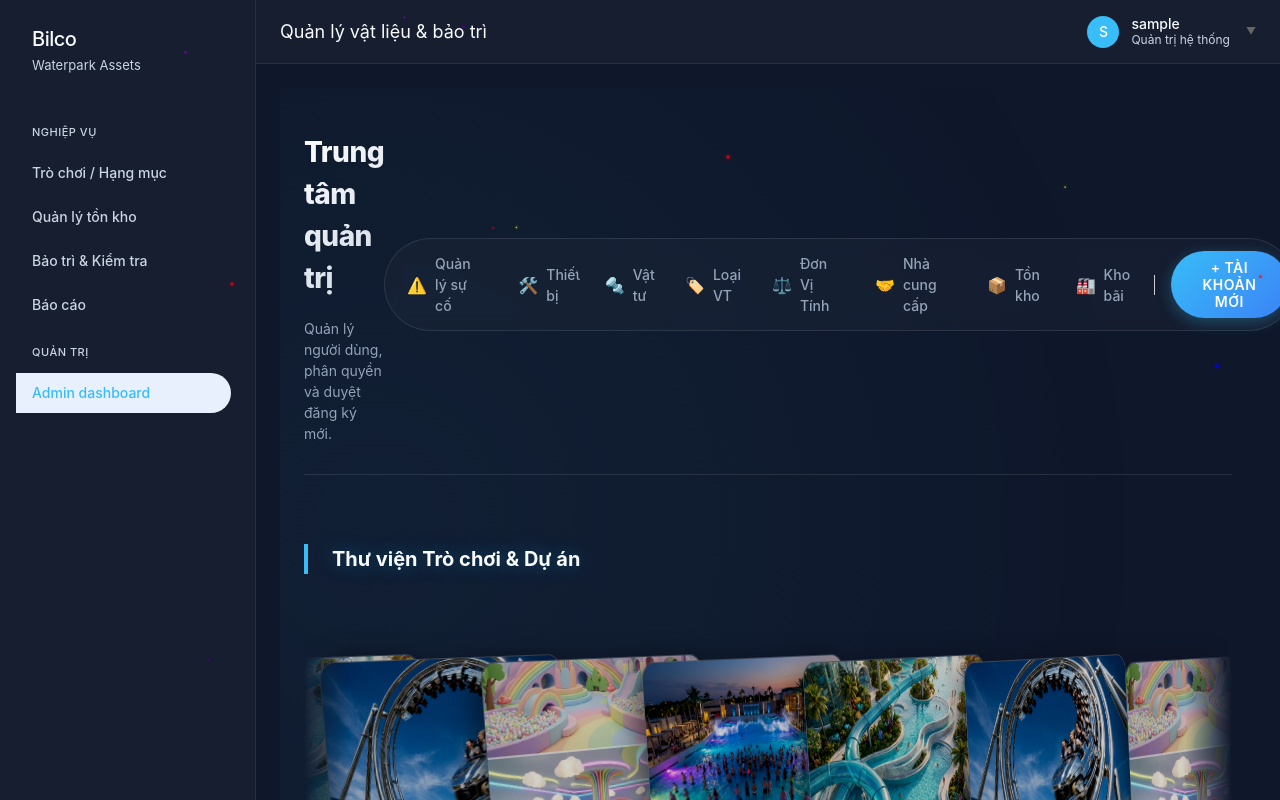
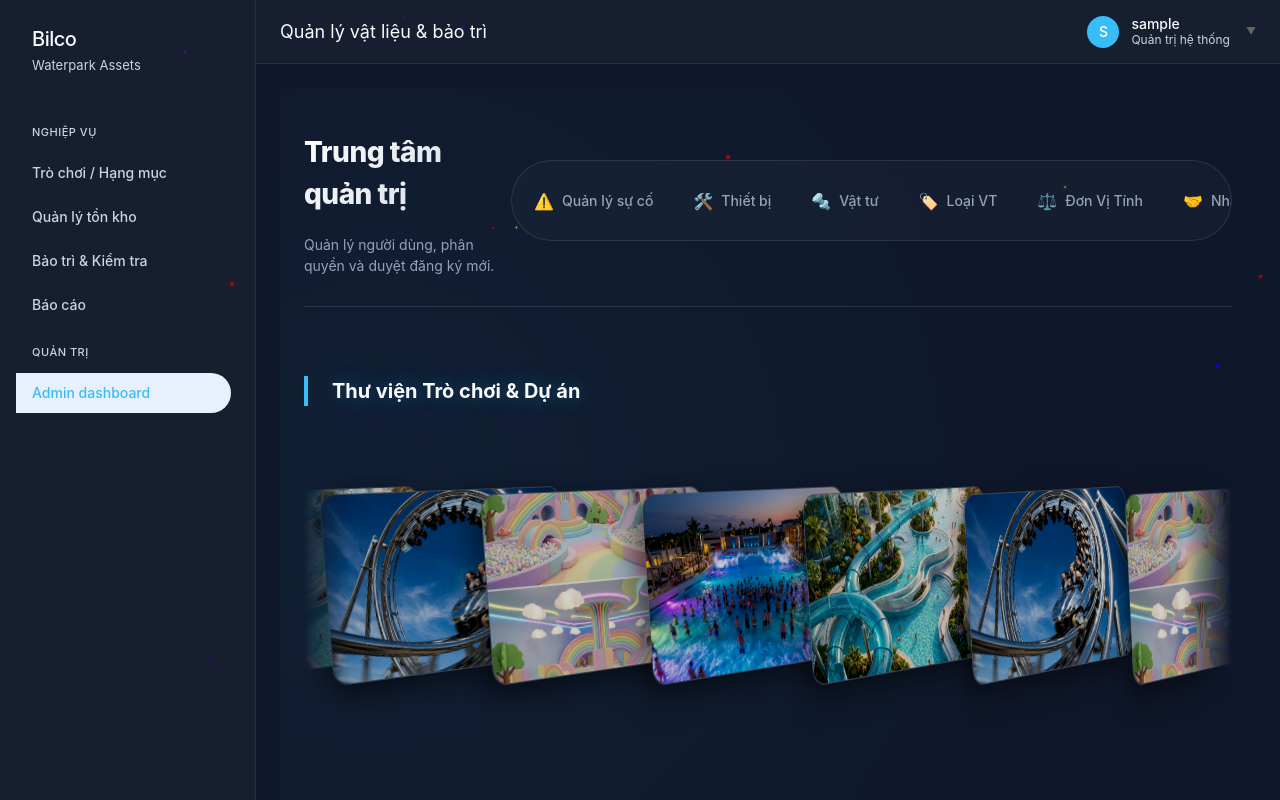
Before and after one commit to HSL-2003/BilcoManage, a React (Vite) app in the folder BilcoFE/: page /admin in a window 1280 px wide. Shown: the top 800 px of the page. Built offline with nearby package versions, Linux system fonts and the light colour scheme; no server answers; sample sign-in values are in the browser's storage.

Commit message:
css nav bar

```diff
--- a/BilcoFE/src/pages/admin.css
+++ b/BilcoFE/src/pages/admin.css
@@ -294,6 +294,14 @@
     border-radius: 99px;
     border: 1px solid var(--admin-border);
     backdrop-filter: blur(8px);
+    /* Allow horizontal scroll if needed */
+    max-width: 100%;
+    overflow-x: auto;
+    scrollbar-width: none;
+}
+
+.admin-menu-bar::-webkit-scrollbar {
+    display: none;
 }
 
 .admin-menu-item {
@@ -309,6 +317,9 @@
     transition: all 0.3s cubic-bezier(0.4, 0, 0.2, 1);
     position: relative;
     overflow: hidden;
+    /* Prevent wrapping and shrinking */
+    white-space: nowrap;
+    flex-shrink: 0;
 }
 
 .admin-menu-item:hover {
```
